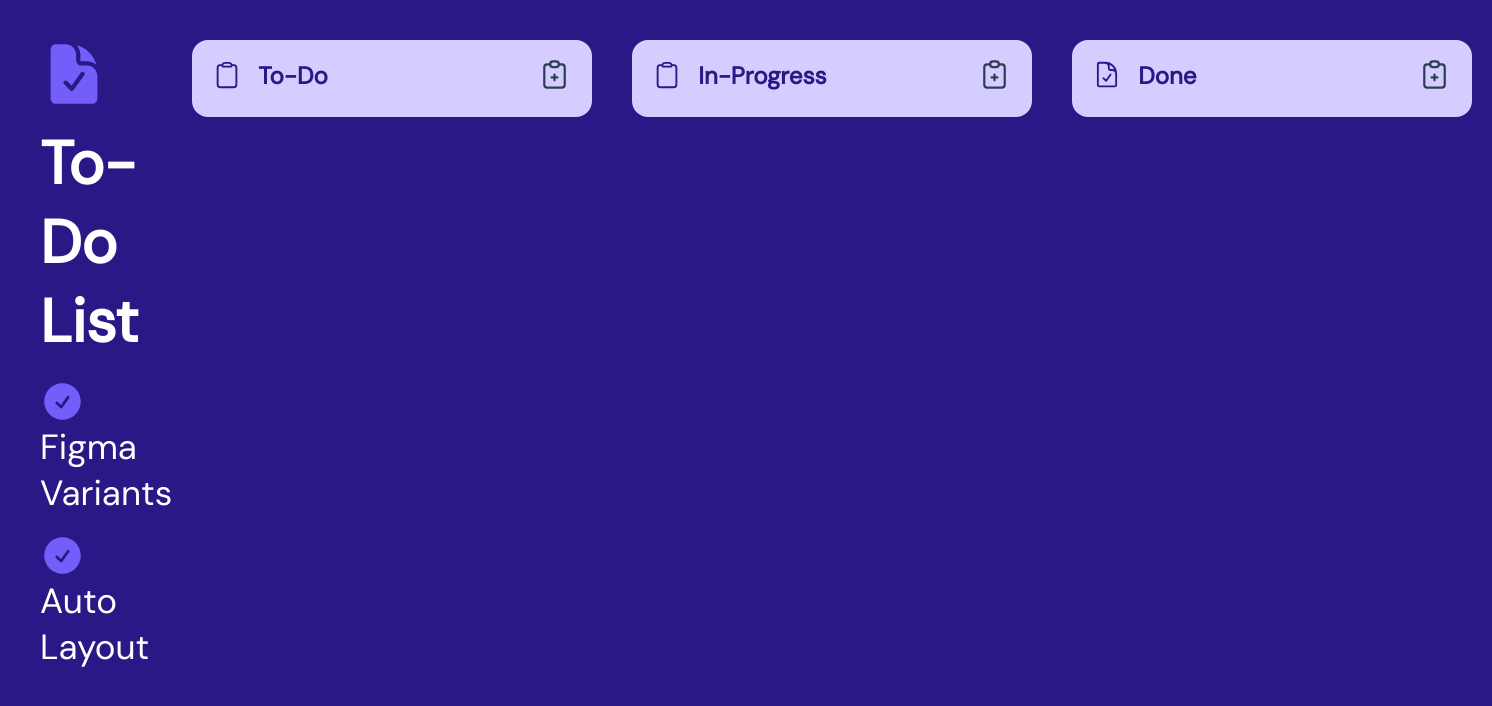
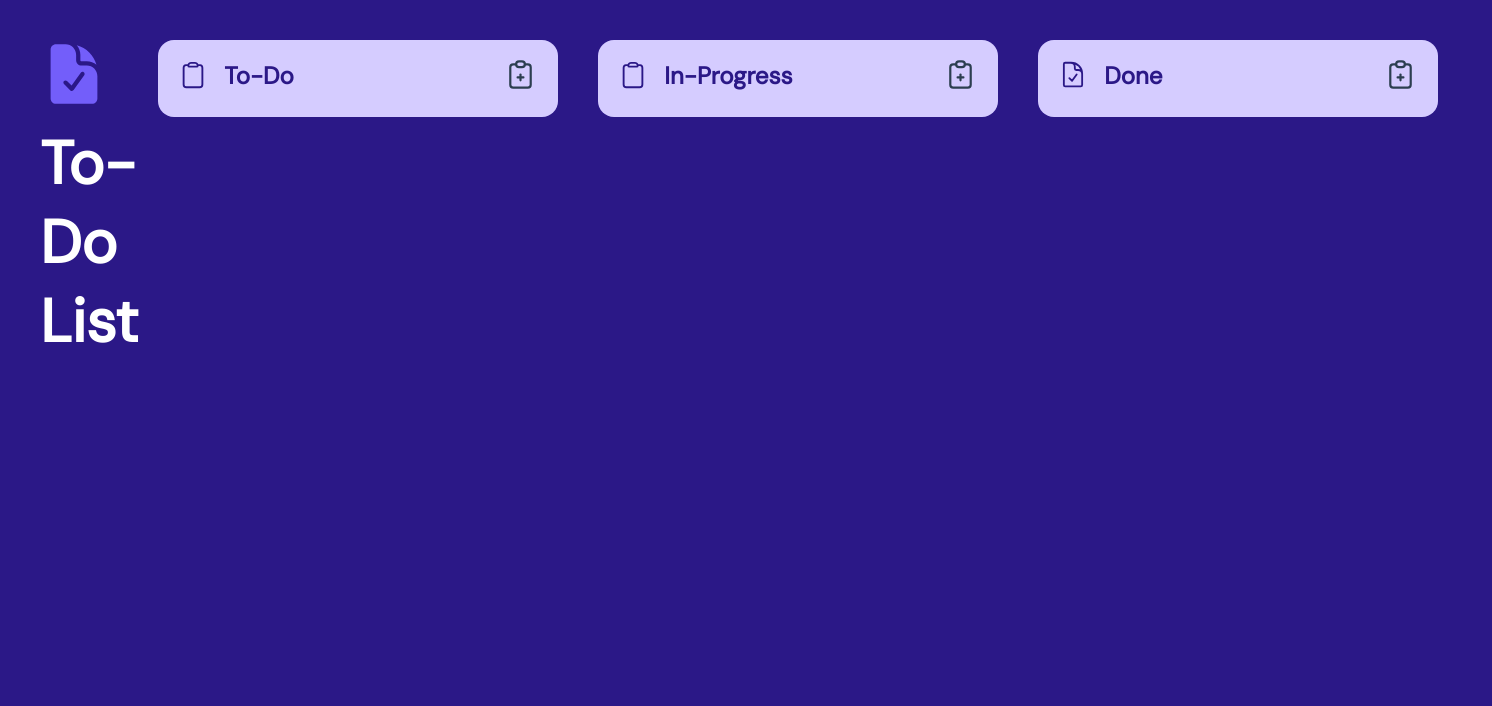
Before and after one commit to tantran-agilityio/big-practice, a website: page src/index.html in a window 1280 px wide. Shown: the whole page, 1492 px wide, since content can reach past the window. Drawn offline with Linux system fonts and the light colour scheme.

Commit message:
Remove unnecessary elements

```diff
--- a/src/index.html
+++ b/src/index.html
@@ -21,13 +21,6 @@
       </div>
 
       <h1 class="header-title">To-Do List</h1>
-
-      <nav class="header-navbar">
-        <ul class="navbar-list">
-          <li class="navbar-item">Figma Variants</li>
-          <li class="navbar-item">Auto Layout</li>
-        </ul>
-      </nav>
     </header>
 
     <div class="modal-container modal-confirm-wrapper"></div>
```
